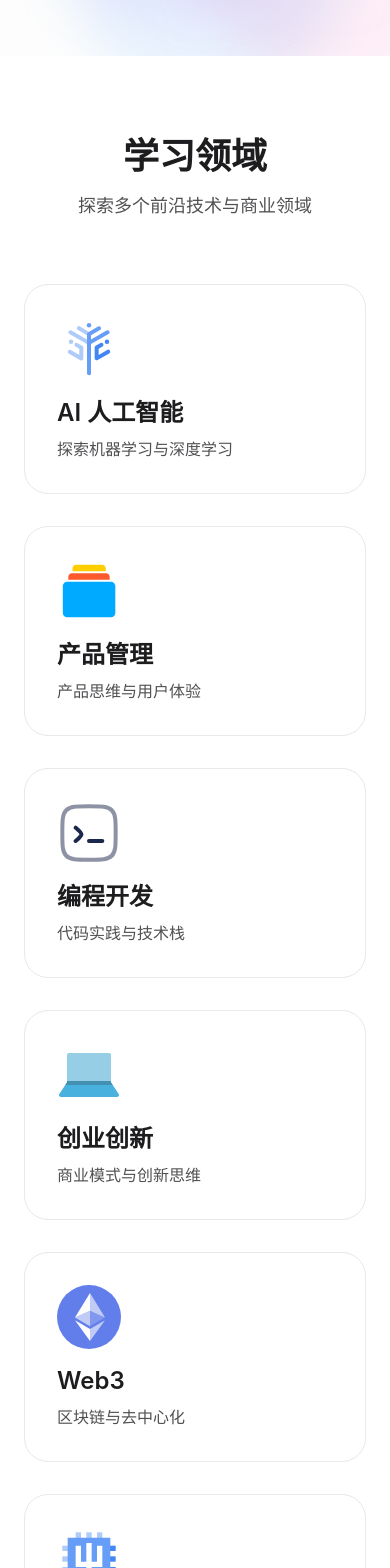
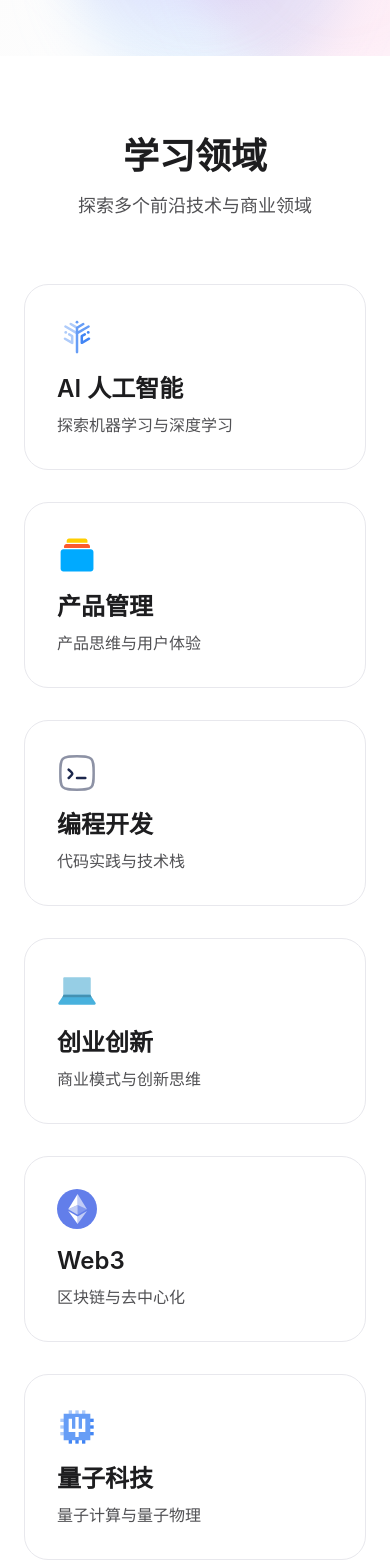
Before and after one commit to Ste1venn/web, a React (Vite) app: page / in a window 390 px wide. Shown: the part 432-2000 px from the top of the page. Built offline with nearby package versions, Linux system fonts and the light colour scheme.

Commit message:
修复：图片路径从/public/改为/（Vercel生产环境路径）

```diff
--- a/src/pages/About.tsx
+++ b/src/pages/About.tsx
@@ -20,12 +20,12 @@ const About = () => {
 
             <div className="grid grid-cols-1 md:grid-cols-2 gap-6 not-prose mb-12">
               {[
-                { icon: '/public/ai.svg', title: 'AI', desc: '机器学习、深度学习、大语言模型' },
-                { icon: '/public/product.svg', title: '产品管理', desc: '产品思维、用户体验、数据驱动' },
-                { icon: '/public/coding.svg', title: '编程开发', desc: 'Web开发、系统设计、最佳实践' },
-                { icon: '/public/computer.svg', title: '创业创新', desc: '商业模式、创新思维、市场洞察' },
-                { icon: '/public/web3.svg', title: 'Web3', desc: '区块链、智能合约、去中心化' },
-                { icon: '/public/quantum.svg', title: '量子科技', desc: '量子计算、量子物理、前沿研究' },
+                { icon: '/ai.svg', title: 'AI', desc: '机器学习、深度学习、大语言模型' },
+                { icon: '/product.svg', title: '产品管理', desc: '产品思维、用户体验、数据驱动' },
+                { icon: '/coding.svg', title: '编程开发', desc: 'Web开发、系统设计、最佳实践' },
+                { icon: '/computer.svg', title: '创业创新', desc: '商业模式、创新思维、市场洞察' },
+                { icon: '/web3.svg', title: 'Web3', desc: '区块链、智能合约、去中心化' },
+                { icon: '/quantum.svg', title: '量子科技', desc: '量子计算、量子物理、前沿研究' },
               ].map((item, index) => (
                 <motion.div
                   key={index}
--- a/src/pages/Home.tsx
+++ b/src/pages/Home.tsx
@@ -3,12 +3,12 @@ import { Link } from 'react-router-dom'
 
 const Home = () => {
   const categories = [
-    { name: 'AI 人工智能', icon: '/public/ai.svg', color: 'from-blue-500 to-cyan-500', description: '探索机器学习与深度学习' },
-    { name: '产品管理', icon: '/public/product.svg', color: 'from-purple-500 to-pink-500', description: '产品思维与用户体验' },
-    { name: '编程开发', icon: '/public/coding.svg', color: 'from-green-500 to-emerald-500', description: '代码实践与技术栈' },
-    { name: '创业创新', icon: '/public/computer.svg', color: 'from-orange-500 to-red-500', description: '商业模式与创新思维' },
-    { name: 'Web3', icon: '/public/web3.svg', color: 'from-indigo-500 to-purple-500', description: '区块链与去中心化' },
-    { name: '量子科技', icon: '/public/quantum.svg', color: 'from-teal-500 to-blue-500', description: '量子计算与量子物理' },
+    { name: 'AI 人工智能', icon: '/ai.svg', color: 'from-blue-500 to-cyan-500', description: '探索机器学习与深度学习' },
+    { name: '产品管理', icon: '/product.svg', color: 'from-purple-500 to-pink-500', description: '产品思维与用户体验' },
+    { name: '编程开发', icon: '/coding.svg', color: 'from-green-500 to-emerald-500', description: '代码实践与技术栈' },
+    { name: '创业创新', icon: '/computer.svg', color: 'from-orange-500 to-red-500', description: '商业模式与创新思维' },
+    { name: 'Web3', icon: '/web3.svg', color: 'from-indigo-500 to-purple-500', description: '区块链与去中心化' },
+    { name: '量子科技', icon: '/quantum.svg', color: 'from-teal-500 to-blue-500', description: '量子计算与量子物理' },
   ]
 
   const containerVariants = {
@@ -104,7 +104,7 @@ const Home = () => {
 
                 <div className="relative z-10">
                   <Link to="/articles">
-                  <div className="mb-4"><img src={category.icon} alt={category.name} className="w-16 h-16" /></div>
+                  <div className="mb-4"><img src={category.icon} alt={category.name} className="w-10 h-10 md:w-12 md:h-12 lg:w-16 lg:h-16" /></div>
                   <h3 className="text-2xl font-semibold text-apple-gray-800 mb-2">
                     {category.name}
                   </h3>
```
